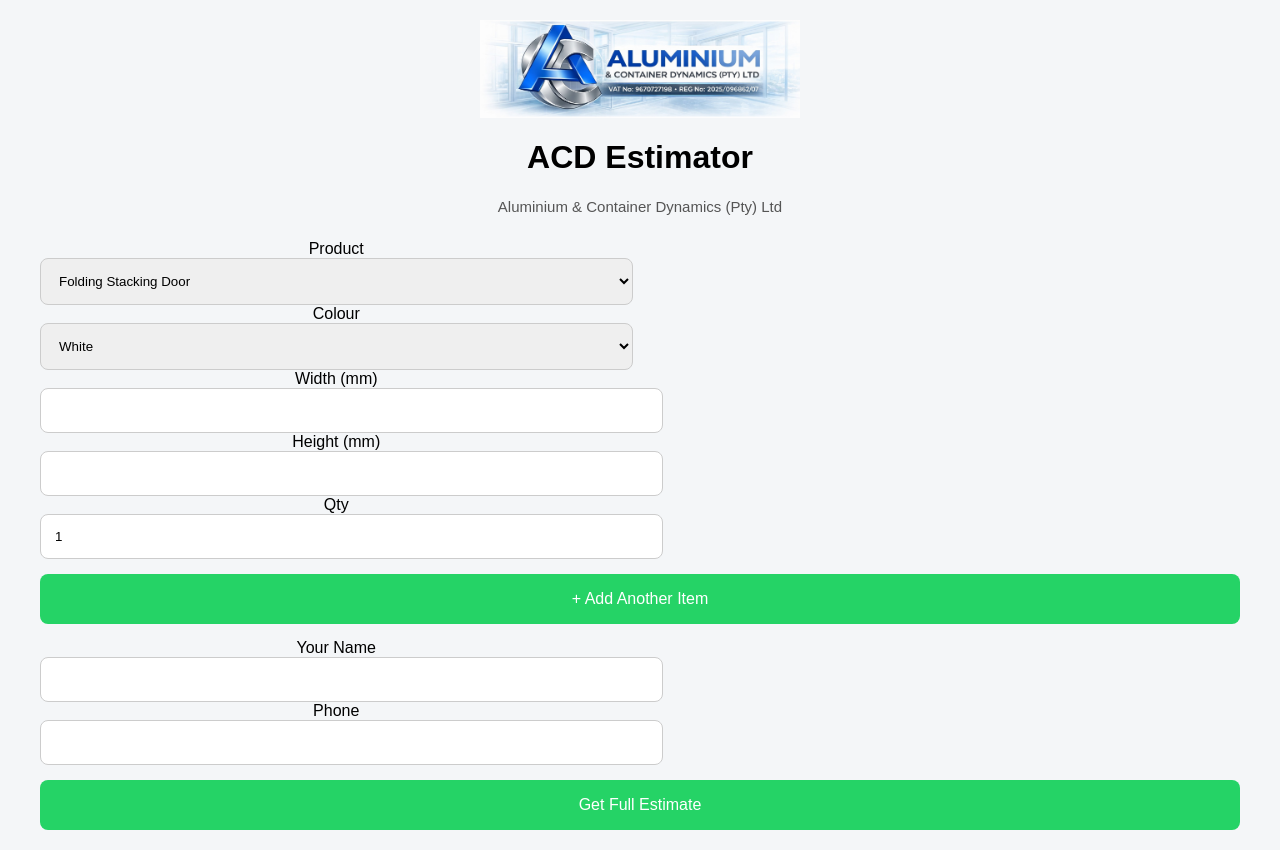
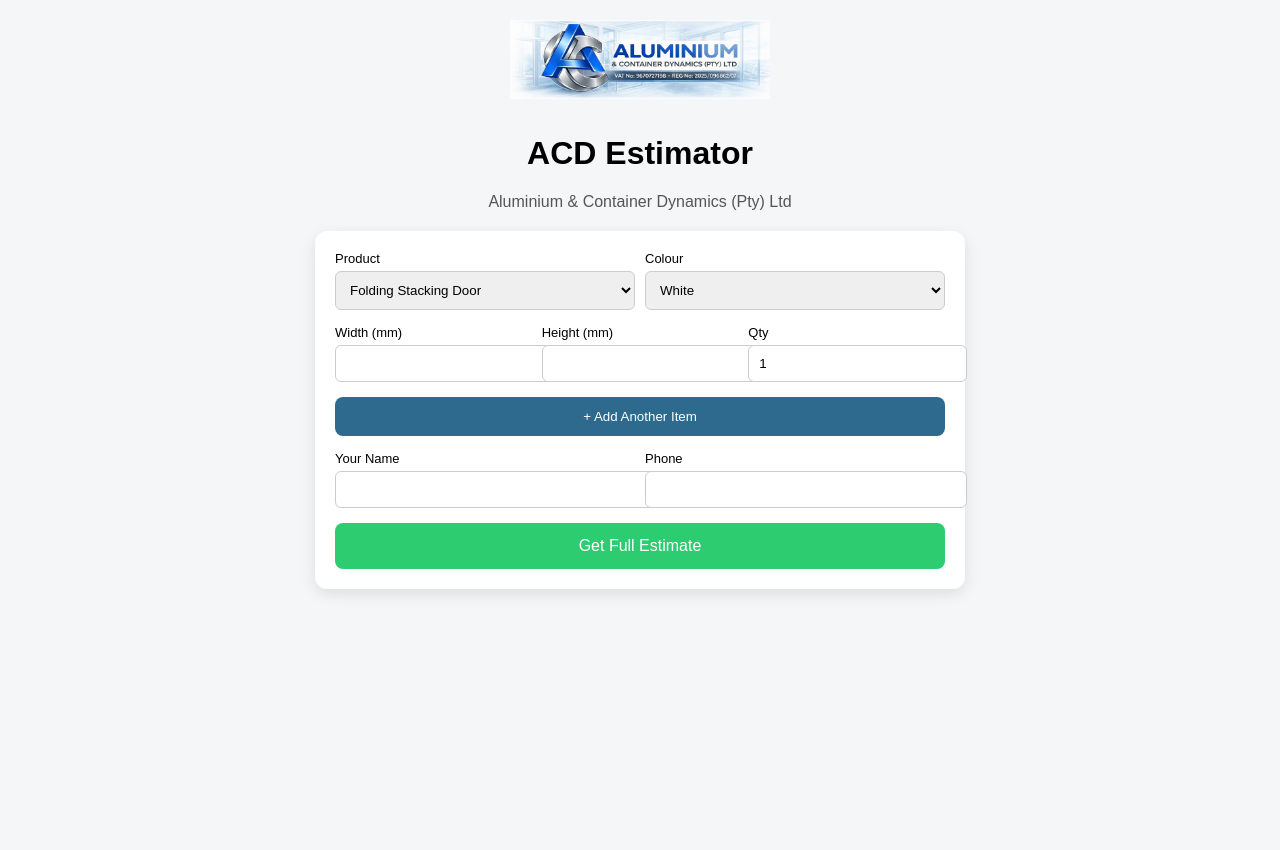
Before and after one commit to evanehrke4-png/tradeos-app, a Flask app: page / in a window 1280 px wide. After the commit the page ends 594 px from the top, so only its background shows below. Run offline with Flask 3, Linux system fonts and the light colour scheme.

Commit message:
Update style.css

```diff
--- a/static/style.css
+++ b/static/style.css
@@ -1,58 +1,71 @@
 body {
     font-family: Arial, sans-serif;
+    background: #f4f6f8;
     margin: 0;
-    background: #f4f6f8;
 }
 
-/* FULL PAGE */
 .container {
-    width: 100%;
-    margin: 0;
+    max-width: 650px;
+    margin: auto;
     padding: 20px;
-    box-sizing: border-box;
     text-align: center;
 }
 
-/* BIG HEADER */
 .logo {
-    width: 320px;
-    display: block;
-    margin: 0 auto 10px;
-}
-
-.title {
-    font-size: 28px;
-    margin: 5px 0;
+    width: 260px;
+    margin-bottom: 10px;
 }
 
 .subtitle {
-    font-size: 15px;
     color: #555;
-    margin-bottom: 25px;
+    margin-bottom: 20px;
 }
 
-/* FORM FULL WIDTH GRID */
-form {
-    max-width: 1200px;
-    margin: auto;
-    display: grid;
-    grid-template-columns: 1fr 1fr;
-    gap: 15px;
+.card {
+    background: white;
+    padding: 20px;
+    border-radius: 12px;
+    box-shadow: 0 5px 15px rgba(0,0,0,0.1);
 }
 
-/* INPUTS */
+.row {
+    display: flex;
+    gap: 10px;
+    margin-bottom: 15px;
+}
+
+.field {
+    flex: 1;
+    text-align: left;
+}
+
+label {
+    font-size: 13px;
+    margin-bottom: 5px;
+    display: block;
+}
+
 input, select {
     width: 100%;
-    padding: 14px;
-    border-radius: 8px;
+    padding: 10px;
+    border-radius: 6px;
     border: 1px solid #ccc;
 }
 
-/* BUTTON FULL WIDTH */
-button {
-    grid-column: span 2;
-    padding: 16px;
-    background: #25D366;
+.add-btn {
+    width: 100%;
+    padding: 12px;
+    background: #2d6a8d;
+    color: white;
+    border: none;
+    border-radius: 8px;
+    margin-bottom: 15px;
+}
+
+.main-btn {
+    width: 100%;
+    padding: 14px;
+    background: #2ecc71;
     color: white;
     border: none;
     border-radius: 8px;
```
